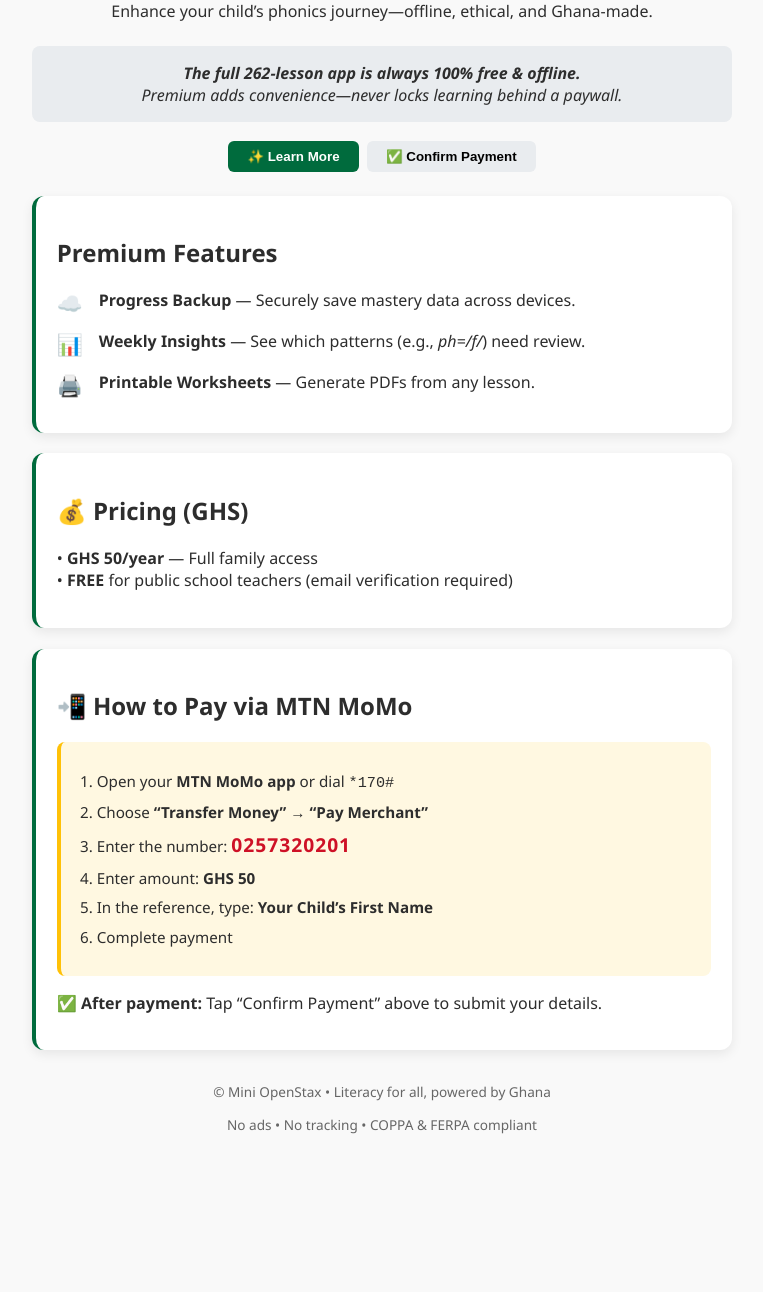
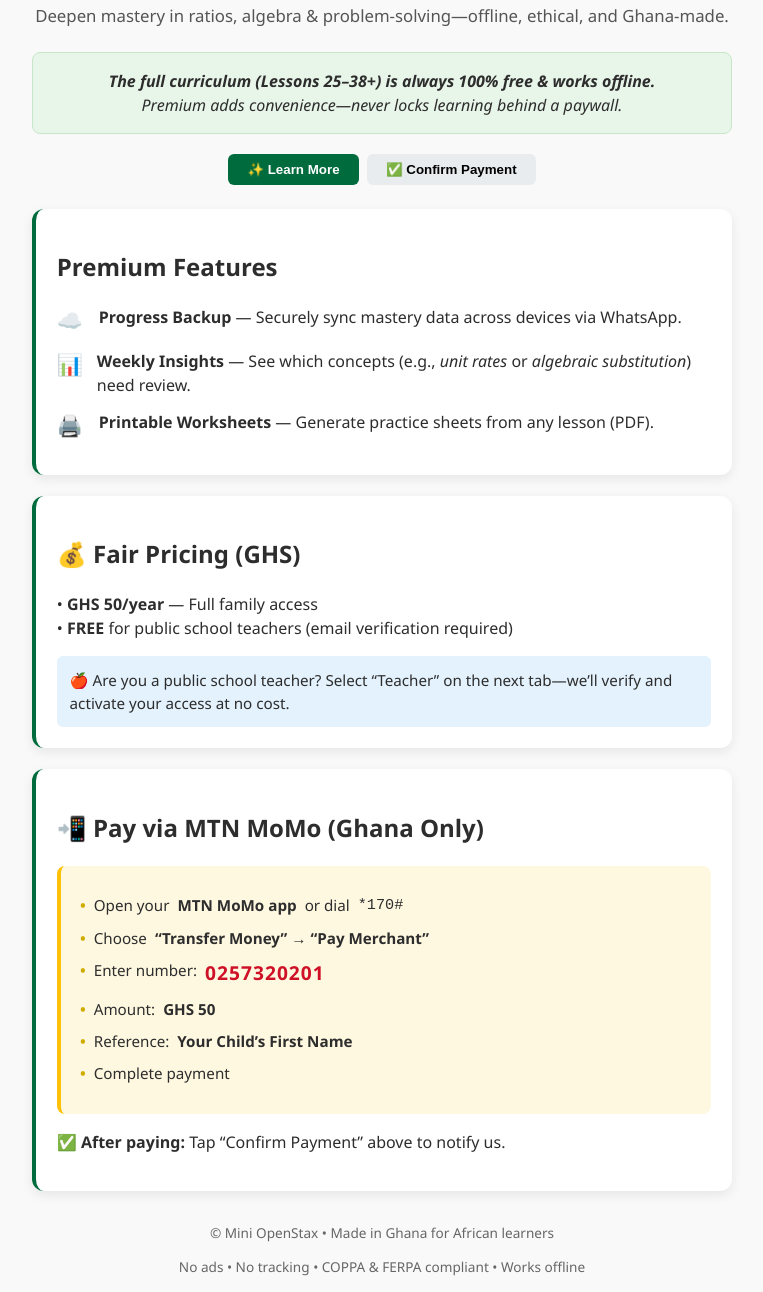
Before and after one commit to Aheto/mathematics_App, a plain HTML site: page premium.html in a window 1280 px wide. Shown: the part 148-1440 px from the top of the page, without its empty margins (258-1021 px from the left). Before the commit the page ends 1320 px from the top, so only its background shows below. Drawn offline with Linux system fonts and the light colour scheme.

Commit message:
Update premium.html

```diff
--- a/premium.html
+++ b/premium.html
@@ -21,6 +21,7 @@
       padding: 0;
       background: var(--light);
       color: var(--dark);
+      line-height: 1.5;
     }
     .container {
       max-width: 700px;
@@ -34,6 +35,11 @@
     h1 {
       color: var(--green);
       font-size: 1.8rem;
+      margin-bottom: 0.5rem;
+    }
+    .subtitle {
+      color: #555;
+      font-size: 1.05rem;
     }
     .tabs {
       display: flex;
@@ -48,8 +54,9 @@
       border-radius: 6px;
       cursor: pointer;
       font-weight: bold;
+      transition: background 0.2s;
     }
-    .tab-btn.active {
+    .tab-btn.active, .tab-btn:hover {
       background: var(--green);
       color: white;
     }
@@ -89,6 +96,7 @@
       width: 100%;
       margin-top: 1rem;
       font-weight: 600;
+      transition: background 0.2s;
     }
     .btn:hover {
       background: #00502e;
@@ -100,12 +108,13 @@
       color: #666;
     }
     .free-forever {
-      background: #e9ecef;
+      background: #e8f5e9;
       padding: 1rem;
       border-radius: 8px;
       font-style: italic;
       text-align: center;
       margin-bottom: 1.2rem;
+      border: 1px solid #c8e6c9;
     }
     .momo-instruction {
       background: #fff8e1;
@@ -122,6 +131,13 @@
     }
     .step {
       margin: 0.6rem 0;
+      display: flex;
+      gap: 0.5rem;
+    }
+    .step::before {
+      content: "•";
+      color: var(--gold);
+      font-weight: bold;
     }
     label {
       display: block;
@@ -153,6 +169,14 @@
     .back-link:hover {
       text-decoration: underline;
     }
+    .teacher-highlight {
+      background: #e3f2fd;
+      padding: 0.8rem;
+      border-radius: 6px;
+      border-left: 4px solid var(--blue);
+      margin-top: 0.8rem;
+      font-size: 0.95rem;
+    }
   </style>
 </head>
 <body>
@@ -161,11 +185,11 @@
 
     <header>
       <h1>✨ Mini OpenStax Premium</h1>
-      <p>Enhance your child’s phonics journey—offline, ethical, and Ghana-made.</p>
+      <p class="subtitle">Deepen mastery in ratios, algebra & problem-solving—offline, ethical, and Ghana-made.</p>
     </header>
 
     <div class="free-forever">
-      <strong>The full 262-lesson app is always 100% free & offline.</strong><br>
+      <strong>The full curriculum (Lessons 25–38+) is always 100% free & works offline.</strong><br>
       Premium adds convenience—never locks learning behind a paywall.
     </div>
 
@@ -180,35 +204,38 @@
         <h2>Premium Features</h2>
         <div class="feature">
           <span class="feature-icon">☁️</span>
-          <div><strong>Progress Backup</strong> — Securely save mastery data across devices.</div>
+          <div><strong>Progress Backup</strong> — Securely sync mastery data across devices via WhatsApp.</div>
         </div>
         <div class="feature">
           <span class="feature-icon">📊</span>
-          <div><strong>Weekly Insights</strong> — See which patterns (e.g., <em>ph=/f/</em>) need review.</div>
+          <div><strong>Weekly Insights</strong> — See which concepts (e.g., <em>unit rates</em> or <em>algebraic substitution</em>) need review.</div>
         </div>
         <div class="feature">
           <span class="feature-icon">🖨️</span>
-          <div><strong>Printable Worksheets</strong> — Generate PDFs from any lesson.</div>
+          <div><strong>Printable Worksheets</strong> — Generate practice sheets from any lesson (PDF).</div>
         </div>
       </div>
 
       <div class="card">
-        <h2>💰 Pricing (GHS)</h2>
+        <h2>💰 Fair Pricing (GHS)</h2>
         <p>• <strong>GHS 50/year</strong> — Full family access<br>
            • <strong>FREE</strong> for public school teachers (email verification required)</p>
+        <div class="teacher-highlight">
+          🍎 Are you a public school teacher? Select “Teacher” on the next tab—we’ll verify and activate your access at no cost.
+        </div>
       </div>
 
       <div class="card">
-        <h2>📲 How to Pay via MTN MoMo</h2>
+        <h2>📲 Pay via MTN MoMo (Ghana Only)</h2>
         <div class="momo-instruction">
-          <div class="step">1. Open your <strong>MTN MoMo app</strong> or dial <code>*170#</code></div>
-          <div class="step">2. Choose <strong>“Transfer Money”</strong> → <strong>“Pay Merchant”</strong></div>
-          <div class="step">3. Enter the number: <span class="momo-number">0257320201</span></div>
-          <div class="step">4. Enter amount: <strong>GHS 50</strong></div>
-          <div class="step">5. In the reference, type: <strong>Your Child’s First Name</strong></div>
-          <div class="step">6. Complete payment</div>
+          <div class="step">Open your <strong>MTN MoMo app</strong> or dial <code>*170#</code></div>
+          <div class="step">Choose <strong>“Transfer Money” → “Pay Merchant”</strong></div>
+          <div class="step">Enter number: <span class="momo-number">0257320201</span></div>
+          <div class="step">Amount: <strong>GHS 50</strong></div>
+          <div class="step">Reference: <strong>Your Child’s First Name</strong></div>
+          <div class="step">Complete payment</div>
         </div>
-        <p style="margin-top: 1rem;"><strong>✅ After payment:</strong> Tap “Confirm Payment” above to submit your details.</p>
+        <p style="margin-top: 1rem;"><strong>✅ After paying:</strong> Tap “Confirm Payment” above to notify us.</p>
       </div>
     </div>
 
@@ -216,13 +243,13 @@
     <div id="confirm" class="tab-content">
       <div class="card">
         <h2>✅ Confirm Your MTN MoMo Payment</h2>
-        <p id="welcome-message">Thank you for supporting Mini OpenStax! Please fill in the details below so we can activate your premium access.</p>
+        <p id="welcome-message"></p>
 
         <form id="momo-form">
           <label for="name">Full Name</label>
           <input type="text" id="name" name="name" required placeholder="e.g., Ama Serwah">
 
-          <label for="child">Child's First Name (for reference)</label>
+          <label for="child">Learner's First Name (for reference)</label>
           <input type="text" id="child" name="child" required placeholder="e.g., Kwame">
 
           <label for="phone">Your WhatsApp Number</label>
@@ -236,7 +263,7 @@
             <option value="other">Other</option>
           </select>
 
-          <label for="ref">MoMo Reference Number (Optional)</label>
+          <label for="ref">MoMo Reference (Optional)</label>
           <input type="text" id="ref" name="ref" placeholder="e.g., TXN123456">
 
           <button type="submit" class="btn">Submit for Verification</button>
@@ -250,19 +277,19 @@
     </div>
 
     <div class="footer">
-      <p>© Mini OpenStax • Literacy for all, powered by Ghana</p>
-      <p>No ads • No tracking • COPPA & FERPA compliant</p>
+      <p>© Mini OpenStax • Made in Ghana for African learners</p>
+      <p>No ads • No tracking • COPPA & FERPA compliant • Works offline</p>
     </div>
   </div>
 
   <script>
-    // Set personalized welcome message
+    // Personalize welcome message
     const studentName = localStorage.getItem('student_name') || 'Learner';
     const userRole = localStorage.getItem('user_role');
     const welcomeMsg = document.getElementById('welcome-message');
 
     if (userRole === 'instructor') {
-      welcomeMsg.textContent = 'Thank you for your dedication to literacy! As a teacher, your premium access is FREE. Please verify your school affiliation below.';
+      welcomeMsg.innerHTML = 'Thank you for your dedication to math education! As a public school teacher, your premium access is <strong>FREE</strong>. Please verify your school below.';
       document.querySelector('#school option[value="teacher"]').selected = true;
     } else {
       welcomeMsg.textContent = `Thank you for supporting Mini OpenStax, ${studentName}’s guardian! Please fill in the details below so we can activate your premium access.`;
@@ -278,16 +305,18 @@
       });
     });
 
-    // Form submission
+    // Form submission with corrected WhatsApp URL
     document.getElementById('momo-form').addEventListener('submit', function(e) {
       e.preventDefault();
 
-      const phone = document.getElementById('phone').value.replace(/\D/g, '');
+      const phoneInput = document.getElementById('phone').value.trim();
       const child = document.getElementById('child').value.trim();
       const name = document.getElementById('name').value.trim();
       const school = document.getElementById('school').value;
 
-      // Basic validation
+      // Clean phone number: keep only digits, ensure starts with 233
+      let phone = phoneInput.replace(/\D/g, '');
+      if (phone.startsWith('0')) phone = '233' + phone.substring(1);
       if (!phone.startsWith('233') || phone.length !== 12) {
         alert('Please enter a valid Ghanaian WhatsApp number (e.g., +233 24 123 4567)');
         return;
@@ -295,12 +324,12 @@
 
       let message = `Hi! I just paid for Mini OpenStax Premium.\n\n`;
       message += `Name: ${name}\n`;
-      message += `Child: ${child}\n`;
+      message += `Learner: ${child}\n`;
       message += `Affiliation: ${school}\n`;
       message += `Phone: +${phone}\n\n`;
       message += `Please activate my premium access. Thank you!`;
 
-      // ✅ Fixed WhatsApp URL (no extra spaces)
+      // ✅ Fixed: Removed extra spaces in URL
       const waUrl = `https://wa.me/233257320201?text=${encodeURIComponent(message)}`;
 
       alert('Thank you! We’ll verify your payment soon.\n\nYou can also message us directly on WhatsApp to speed up the process.');
```
